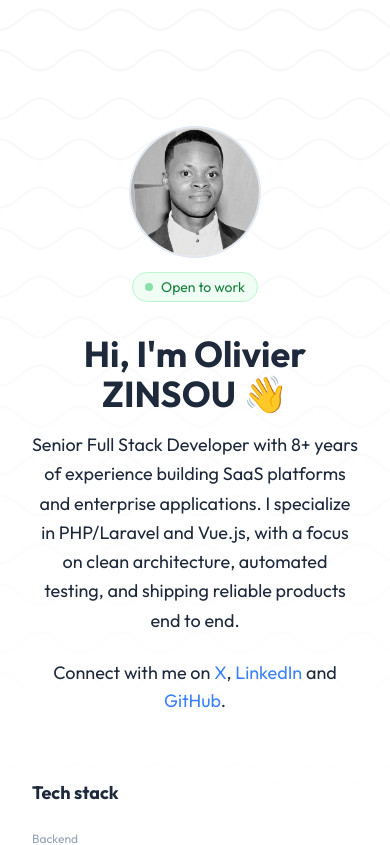
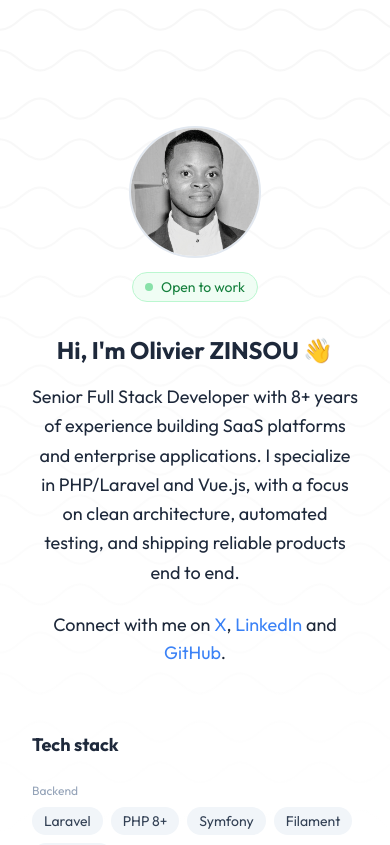
Before and after one commit to olivsinz/olivierzinsou.com, a Vue app: page / in a window 390 px wide. Shown: the top 845 px of the page. Built offline with nearby package versions, Linux system fonts and the light colour scheme.

Commit message:
Fix h1 wrap on mobile, align tech stack width to hero

```diff
--- a/src/components/Index.vue
+++ b/src/components/Index.vue
@@ -78,7 +78,7 @@
           </div>
         </div>
         <div class="text-center md:text-left">
-          <h1 class="text-4xl md:text-5xl font-bold mb-4 md:mb-6 text-slate-800">
+          <h1 class="text-2xl sm:text-3xl md:text-5xl font-bold mb-4 md:mb-6 text-slate-800">
             Hi, I'm Olivier ZINSOU 👋
           </h1>
           <p class="text-lg sm:text-xl leading-relaxed text-slate-800">
@@ -119,7 +119,7 @@
       </div>
     </section>
 
-    <section class="max-w-2xl md:max-w-3xl mx-auto px-8 mt-16 md:mt-24 relative z-10">
+    <section class="max-w-2xl md:max-w-4xl mx-auto px-8 mt-16 md:mt-24 relative z-10">
       <h2 class="text-lg font-semibold text-slate-800 mb-6">Tech stack</h2>
       <div class="flex flex-col gap-4">
         <div v-for="group in stack" :key="group.label" class="flex flex-col sm:flex-row sm:items-center gap-2">
```
